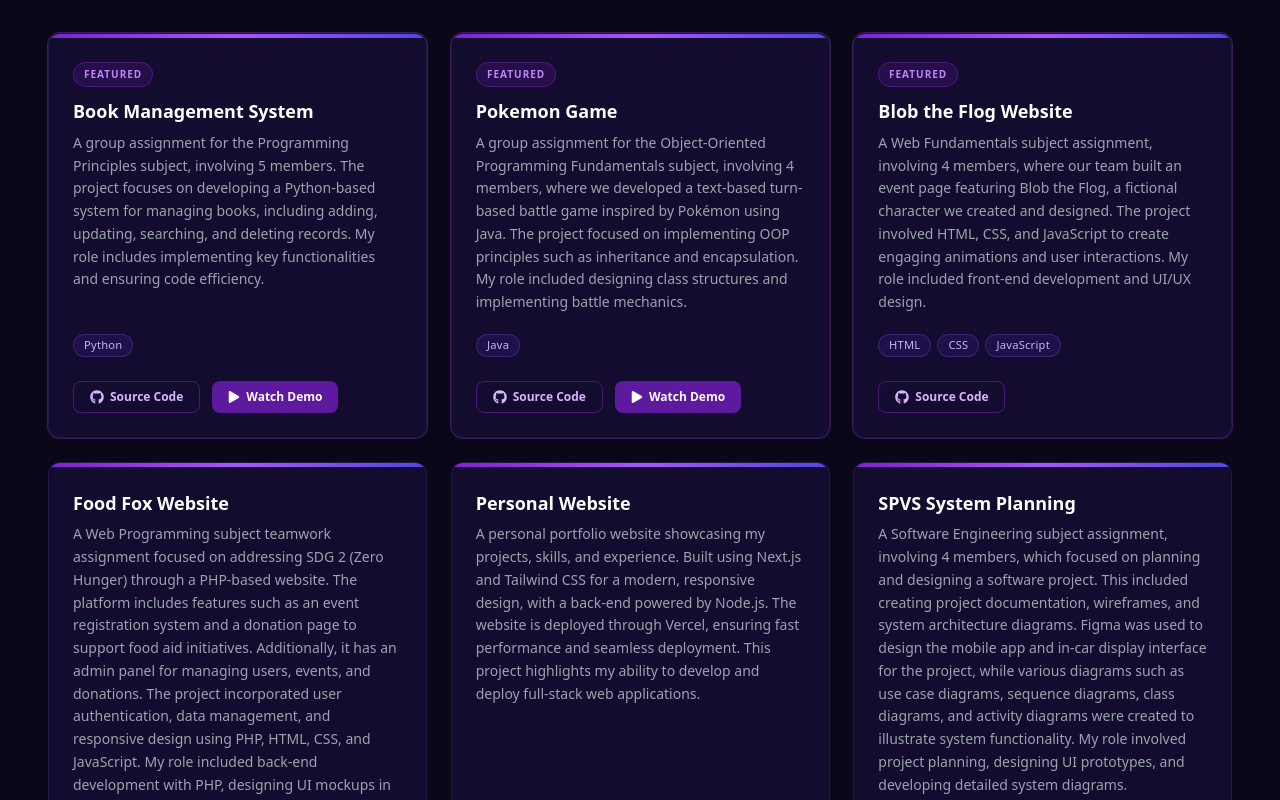
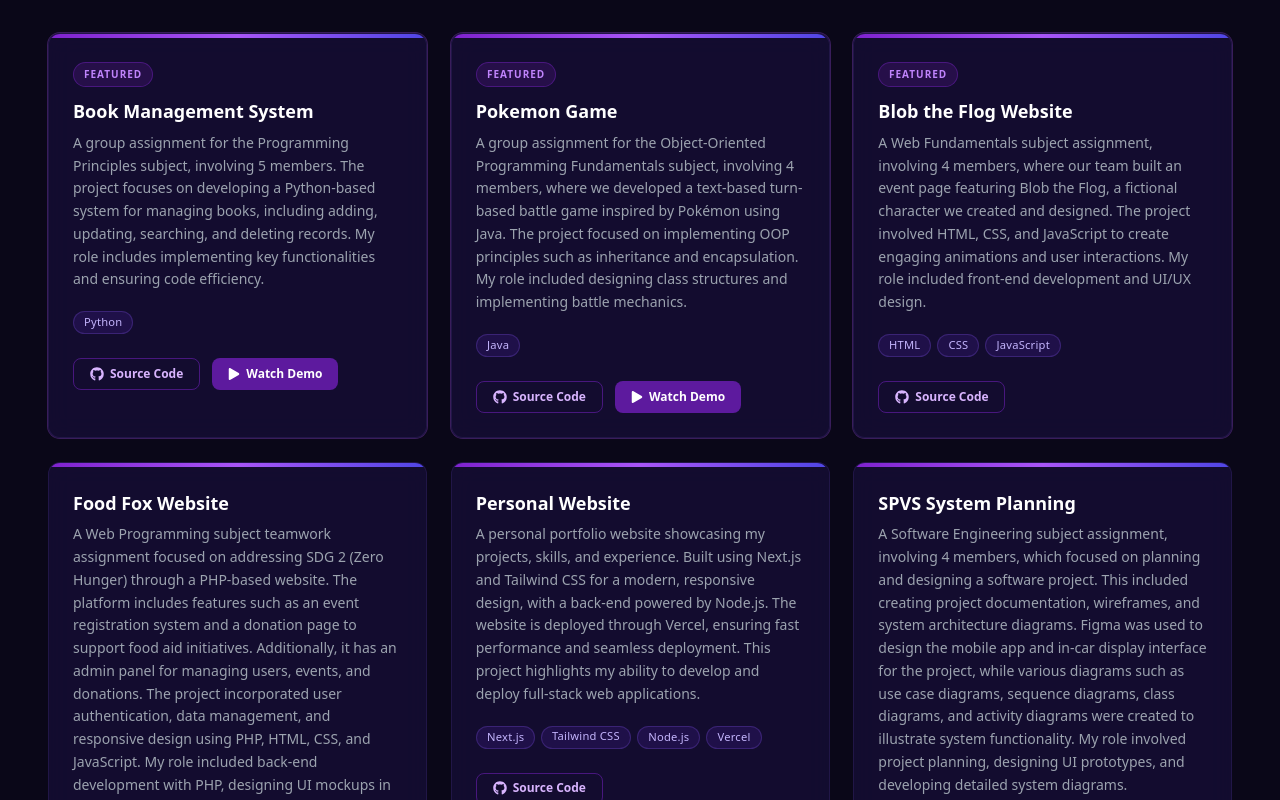
Before and after one commit to sygoh0909/my-website, a Next.js app: page / in a window 1280 px wide. Shown: the part 3940-4740 px from the top of the page. Built offline with nearby package versions, Linux system fonts and the light colour scheme.

Commit message:
UI fixing

```diff
--- a/src/app/page.js
+++ b/src/app/page.js
@@ -425,7 +425,7 @@ const ProjectCard = ({ project, setActiveDemo, featured }) => (
       )}
 
       <h3 className="text-lg font-bold text-white mb-2 leading-snug">{project.name}</h3>
-      <p className="text-sm text-gray-400 leading-relaxed flex-1 mb-5">{project.description}</p>
+      <p className="text-sm text-gray-400 leading-relaxed mb-5">{project.description}</p>
 
       {/* Skill tags */}
       <div className="flex flex-wrap gap-1.5 mb-6">
@@ -435,7 +435,7 @@ const ProjectCard = ({ project, setActiveDemo, featured }) => (
       </div>
 
       {/* Actions */}
-      <div className="flex flex-wrap gap-3 mt-auto">
+      <div className="flex flex-wrap gap-3">
         {project.link && (
           <a
             href={project.link}
```
